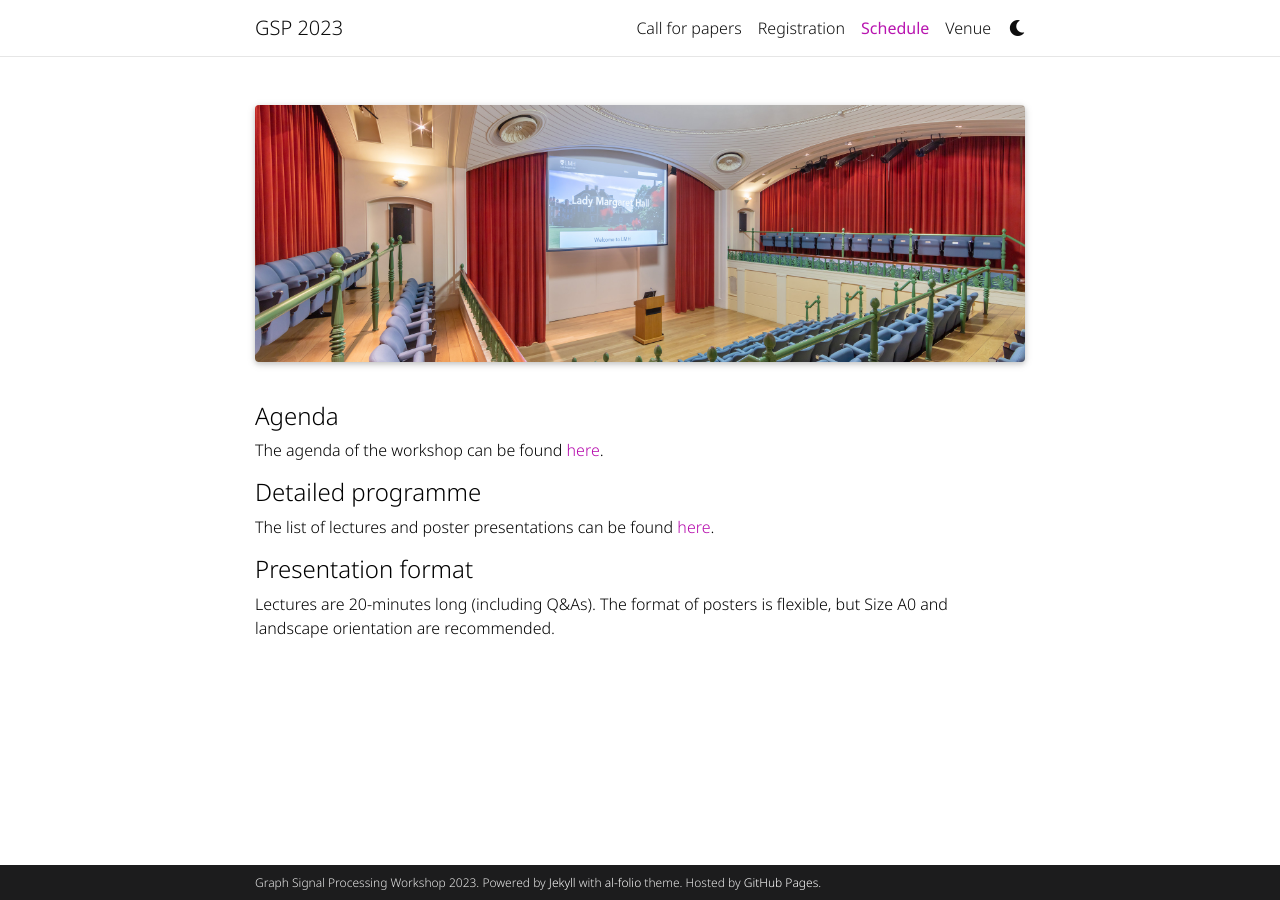
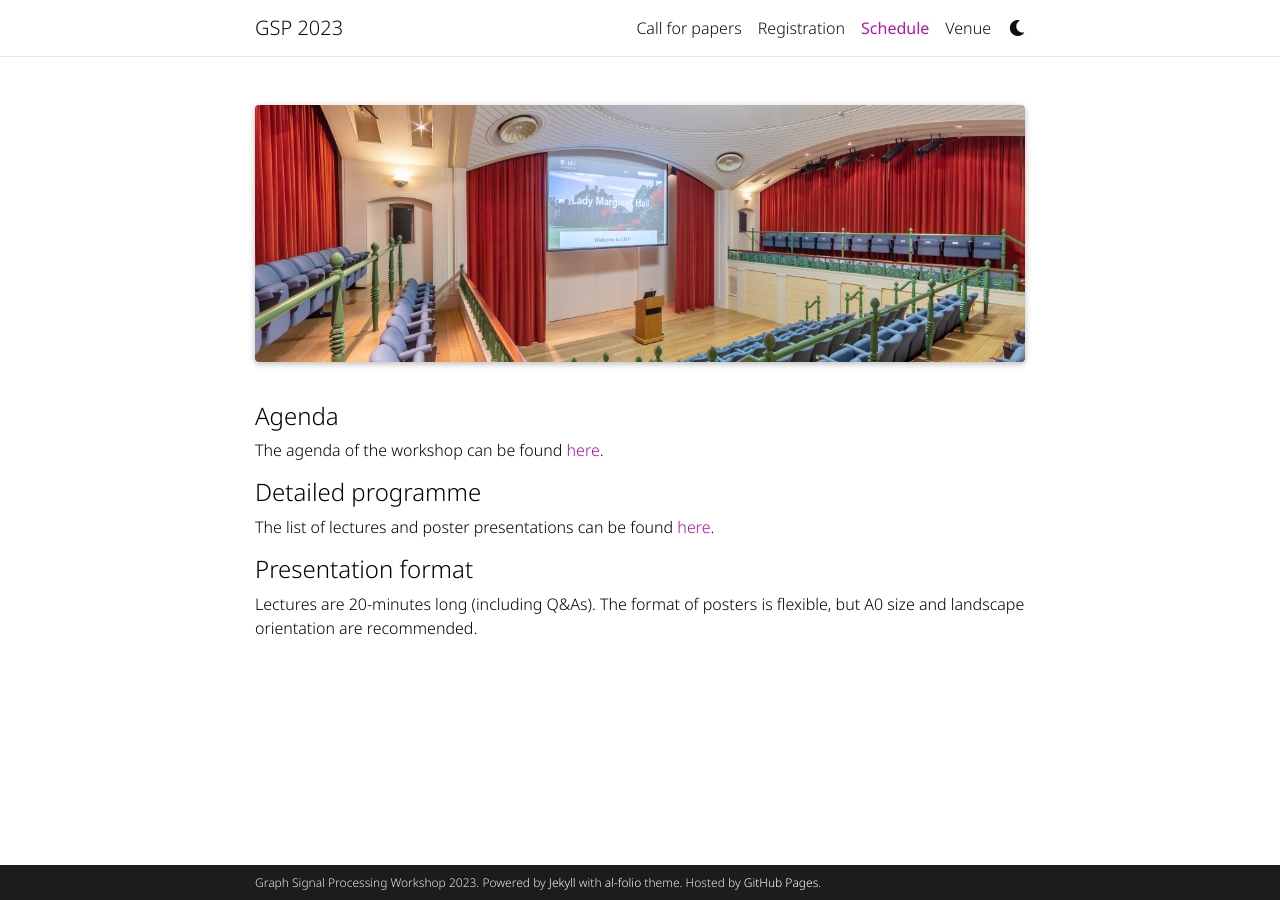
Before and after one commit to shreyasvinaya/gspworkshop2025.github.io, a Jekyll site: the page built from _pages/schedule.md, in a window 1280 px wide. Built offline with Jekyll 4.4.1, drawn with Linux system fonts in a browser that asks for light colours; full-size pictures stand in for the smaller copies a plugin makes; comment, search, counter and statistics services are not loaded; a style sheet for code colours, icons or effects is not loaded.

Commit message:
Update schedule.md

```diff
--- a/_pages/schedule.md
+++ b/_pages/schedule.md
@@ -17,4 +17,4 @@
 The list of lectures and poster presentations can be found [here](https://gspworkshop.org/assets/pdf/List%20of%20Papers%20V4.pdf).
 
 #### Presentation format
-Lectures are 20-minutes long (including Q&As). The format of posters is flexible, but Size A0 and landscape orientation are recommended.
+Lectures are 20-minutes long (including Q&As). The format of posters is flexible, but A0 size and landscape orientation are recommended.
```
